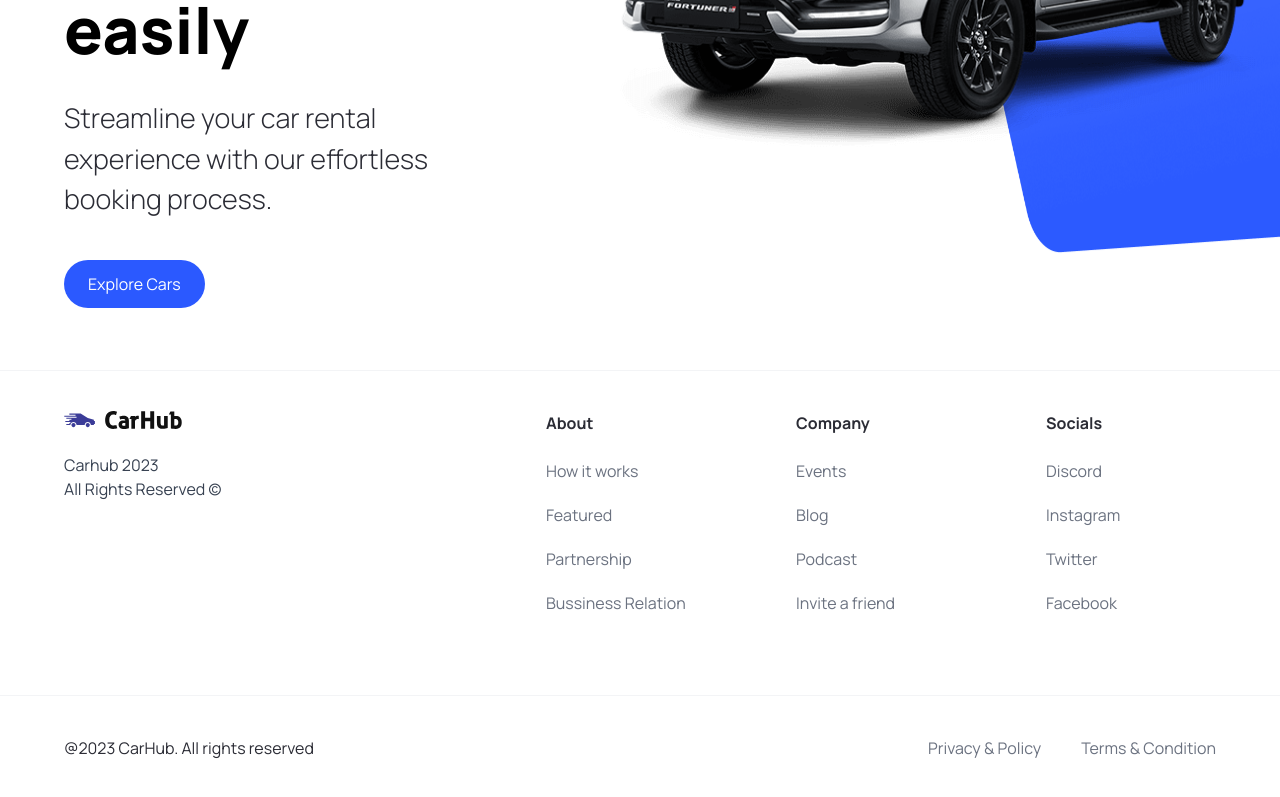
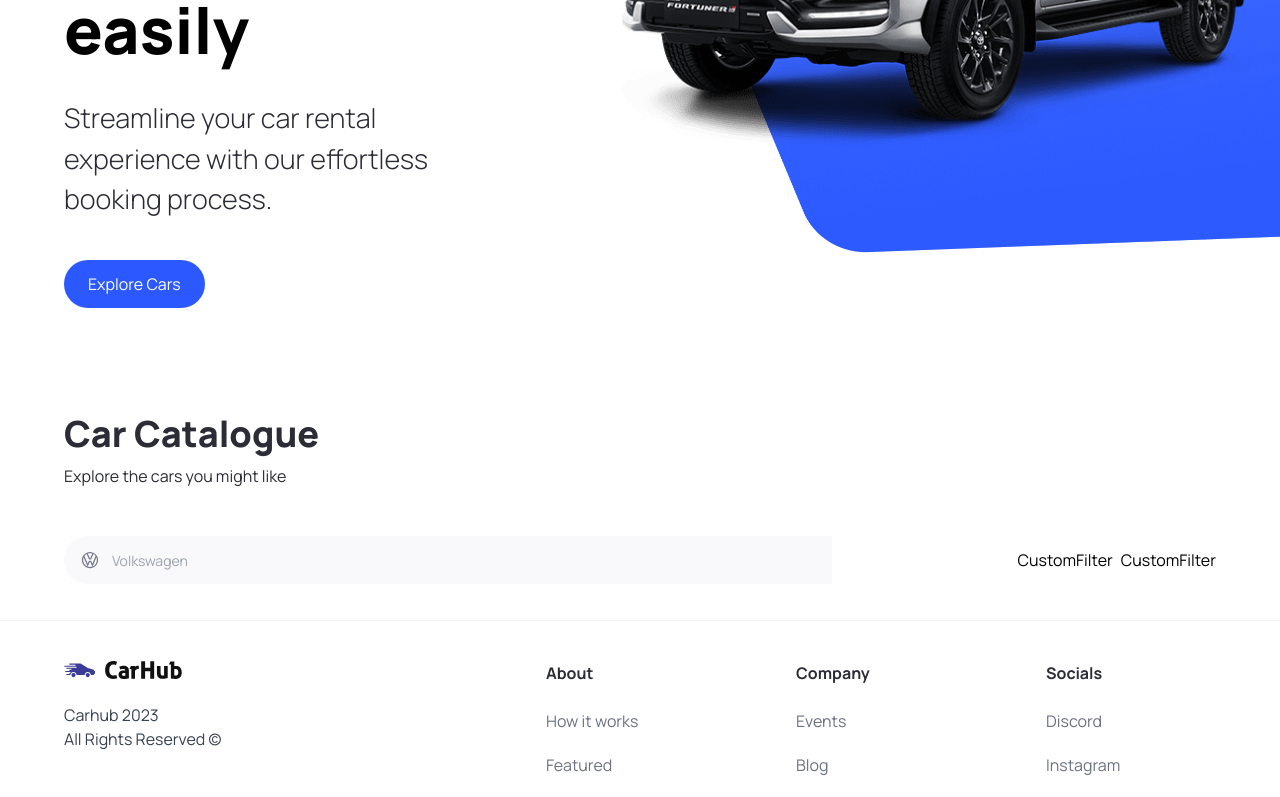
Before and after one commit to sunShineLoveMe/car_showcase, a Next.js app: page / in a window 1280 px wide. Shown: the part 450-1247 px from the top of the page. Built offline with nearby package versions, Linux system fonts and the light colour scheme.

Commit message:
create home page components

```diff
--- a/app/page.tsx
+++ b/app/page.tsx
@@ -1,9 +1,24 @@
-import { Hero } from '@/components'
+import { Hero, SearchBar, CustomFilter } from '@/components'
 
 export default function Home() {
   return (
     <main className="overflow-hidden">
       <Hero />
+      <div className='mt-12 padding-x padding-y max-width' id='discover'>
+        <div className='home__text-container'>
+          <h1 className='text-4xl font-extrabold'>
+              Car Catalogue
+          </h1>
+          <p>Explore the cars you might like</p>
+        </div>
+        <div className='home__filters'>
+          <SearchBar />
+          <div className='home__filter-container'>
+            <CustomFilter title="fule" />
+            <CustomFilter title="year" />
+          </div>
+        </div>
+      </div>
     </main>
   )
 }
--- /dev/null
+++ b/components/CustomFilter.tsx
@@ -0,0 +1,8 @@
+
+function CustomFilter() {
+  return (
+    <div>CustomFilter</div>
+  )
+}
+
+export default CustomFilter
--- a/components/Hero.tsx
+++ b/components/Hero.tsx
@@ -26,8 +26,8 @@ const Hero = () => {
         <div className="hero__image-container">
           <div className="hero__image">
             <Image src= "/hero.png" alt="hero" fill className="object-contain" />
-            <div className="hero__image-overlay"></div>
           </div>
+          <div className="hero__image-overlay" />
         </div>
     </div>
   )
--- /dev/null
+++ b/components/SearchBar.tsx
@@ -0,0 +1,21 @@
+'use client'
+import { useState } from "react"
+import { SearchManufacturer } from "."
+
+function SearchBar() {
+
+  const [manufacturer, setManufacturer] = useState("")
+
+  const handleSearch = () => {}
+  return (
+    <form className='searchbar' onSubmit={handleSearch}>
+        <div className="searchbar__item">
+            <SearchManufacturer
+             manufacturer={manufacturer}
+             setManufacturer={setManufacturer} />
+        </div>
+    </form>
+  )
+}
+
+export default SearchBar
--- /dev/null
+++ b/components/SearchManufacturer.tsx
@@ -0,0 +1,106 @@
+"use client";
+import { useState, Fragment } from "react";
+import Image from "next/image";
+import { SearchManufacturerProps } from "@/types";
+import { Combobox, Transition } from "@headlessui/react";
+import { manufacturers } from "@/constants";
+
+function SearchManufacturer({
+  manufacturer,
+  setManufacturer,
+}: SearchManufacturerProps) {
+  const [query, setQuery] = useState("");
+  const filteredManufacturers =
+    query === ""
+      ? manufacturers
+      : manufacturers.filter((item) =>
+          item
+            .toLowerCase()
+            .replace(/\s+/g, "")
+            .includes(query.toLowerCase().replace(/\s+/g, ""))
+        );
+
+  return (
+    <div className="search-manufacturer">
+      <Combobox value={manufacturer} onChange={setManufacturer}>
+        <div className="relative w-full">
+          <Combobox.Button className="absolute top-[14px]">
+            <Image
+              src="/car-logo.svg"
+              width={20}
+              height={20}
+              className="ml-4"
+              alt="Car Logo"
+            />
+          </Combobox.Button>
+          <Combobox.Input
+            className="search-manufacturer__input"
+            placeholder="Volkswagen"
+            displayValue={(manufacturer: string) => manufacturer}
+            onChange={(e) => setQuery(e.target.value)}
+          />
+
+          {/* Transition for displaying the options */}
+          <Transition
+            as={Fragment} // group multiple elements without introducing an additional DOM node i.e., <></>
+            leave="transition ease-in duration-100"
+            leaveFrom="opacity-100"
+            leaveTo="opacity-0"
+            afterLeave={() => setQuery("")} // Reset the search query after the transition completes
+          >
+            <Combobox.Options
+              className="absolute mt-1 max-h-60 w-full overflow-auto rounded-md bg-white py-1 text-base shadow-lg ring-1 ring-black ring-opacity-5 focus:outline-none sm:text-sm"
+              static
+            >
+              {filteredManufacturers.length === 0 && query !== "" ? (
+                <Combobox.Option
+                  value={query}
+                  className="search-manufacturer__option"
+                >
+                  Create "{query}"
+                </Combobox.Option>
+              ) : (
+                filteredManufacturers.map((item) => (
+                  <Combobox.Option
+                    key={item}
+                    className={({ active }) =>
+                      `relative search-manufacturer__option ${
+                        active ? "bg-primary-blue text-white" : "text-gray-900"
+                      }`
+                    }
+                    value={item}
+                  >
+                    {({ selected, active }) => (
+                      <>
+                        <span
+                          className={`block truncate ${
+                            selected ? "font-medium" : "font-normal"
+                          }`}
+                        >
+                          {item}
+                        </span>
+
+                        {/* Show an active blue background color if the option is selected */}
+                        {selected ? (
+                          <span
+                            className={`absolute inset-y-0 left-0 flex items-center pl-3 ${
+                              active
+                                ? "text-white"
+                                : "text-pribg-primary-purple"
+                            }`}
+                          ></span>
+                        ) : null}
+                      </>
+                    )}
+                  </Combobox.Option>
+                ))
+              )}
+            </Combobox.Options>
+          </Transition>
+        </div>
+      </Combobox>
+    </div>
+  );
+}
+
+export default SearchManufacturer;
--- a/types/index.ts
+++ b/types/index.ts
@@ -6,3 +6,8 @@ export interface CustomButtonProps {
     containerStyles?: string;
     handleClick?: MouseEventHandler<HTMLButtonElement>
 }
+
+export interface SearchManufacturerProps {
+    manufacturer: string;
+    setManufacturer: (manufacturer: string) => void;
+}
```
Also changed, not shown: components/index.ts (+7 -1 lines), package.json (+5 -4 lines), 2 other files (tests, documents, lock files or other folders).
